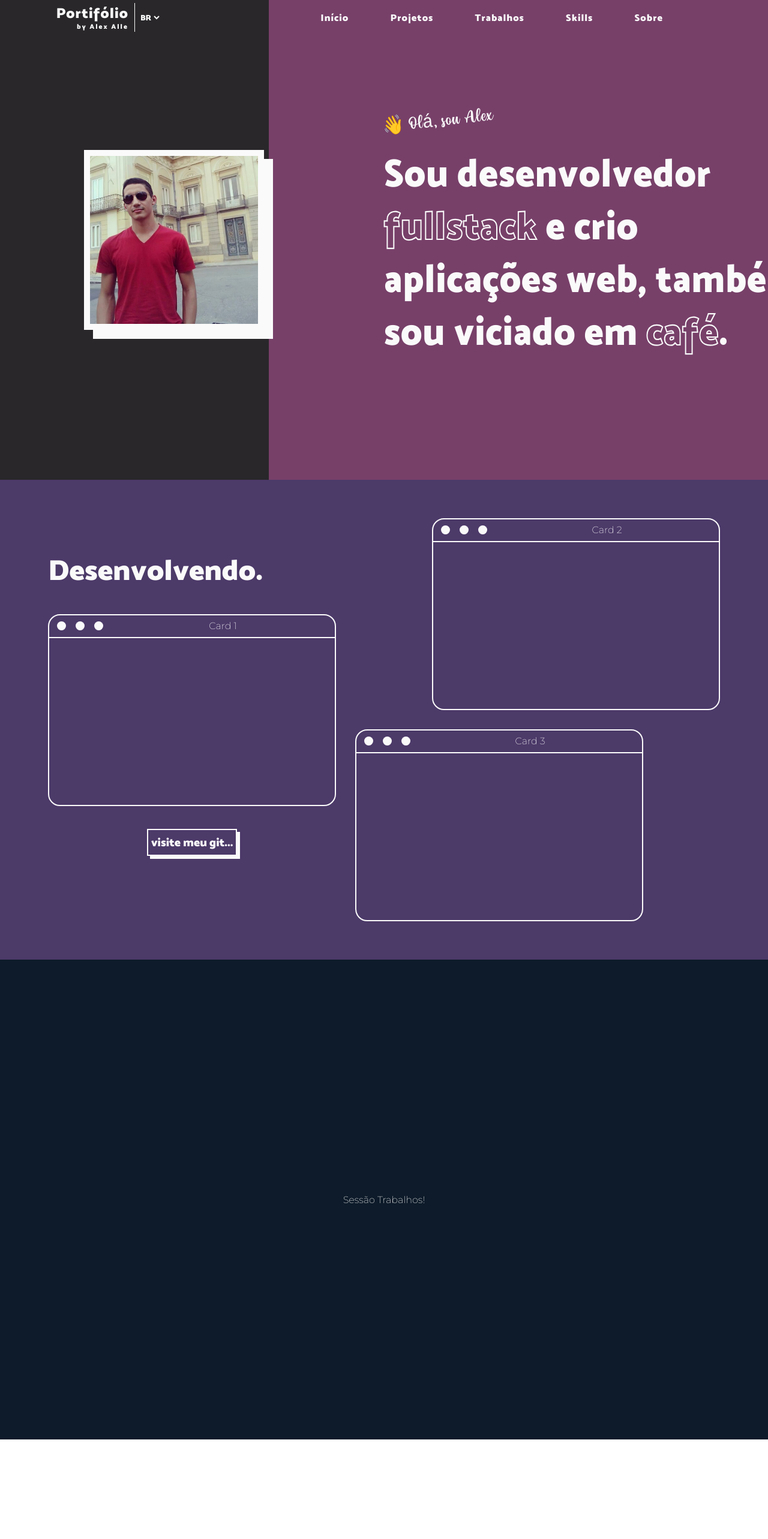
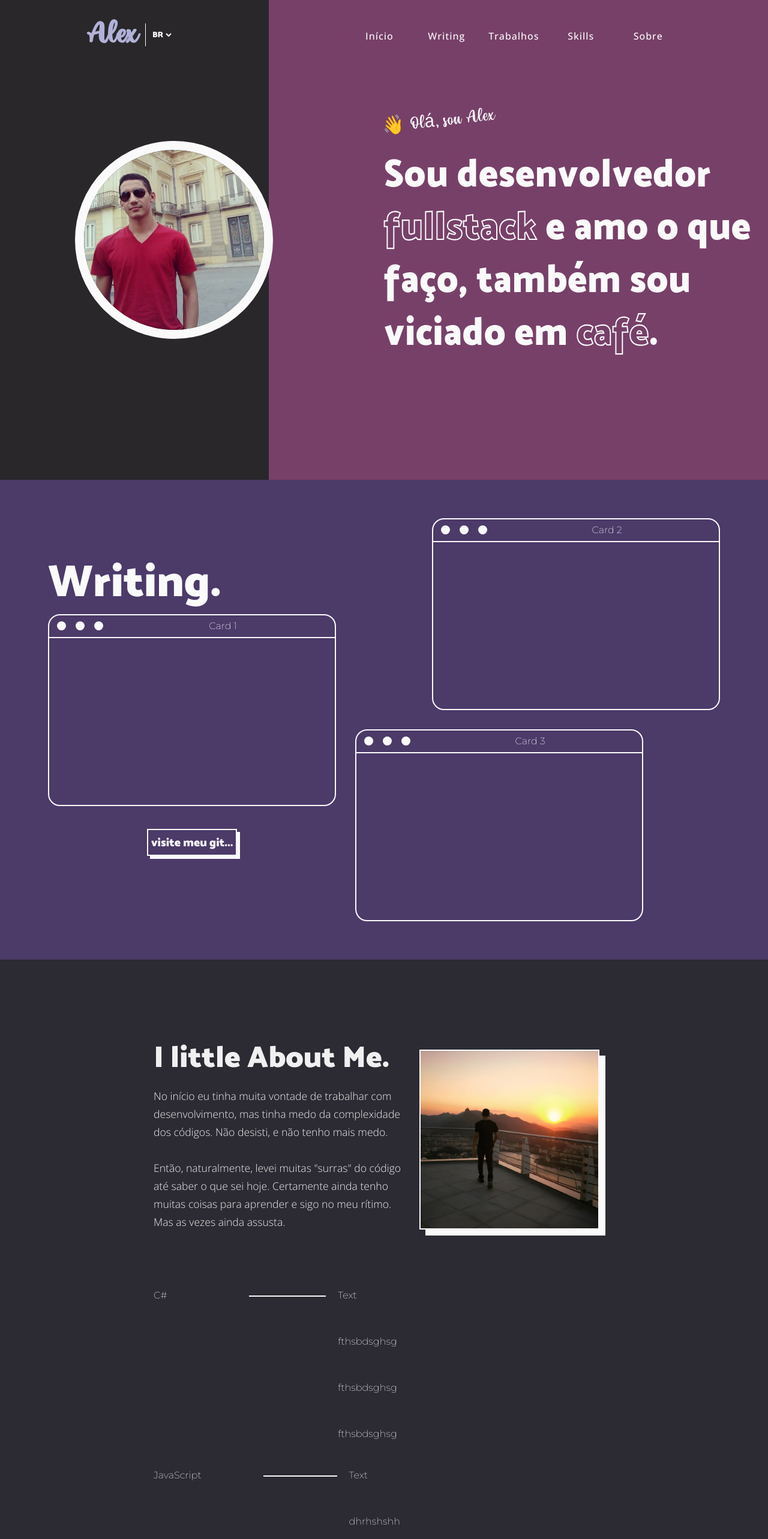
Before and after one commit to MessiahDev/portifolio_api, a Vue app: page / in a window 1280 px wide. Shown: the top 2566 px of the page at 60% size. Before the commit the page ends 2400 px from the top, so only its background shows below. Built offline with nearby package versions, Linux system fonts and the light colour scheme.

Commit message:
Começando a sessão About

```diff
--- a/src/components/Inicio.vue
+++ b/src/components/Inicio.vue
@@ -6,7 +6,7 @@
         <div class="textRightContainer">
             <div class="descricao">
                 <p class="title"><span class="hand">👋</span> Olá, sou Alex</p>
-                <h1>Sou desenvolvedor <span class="bordered-text">fullstack</span> e crio aplicações web, também sou viciado em <span class="bordered-text">café</span>.</h1>
+                <h1>Sou desenvolvedor <span class="bordered-text">fullstack</span> e amo o que faço, também sou viciado em <span class="bordered-text">café</span>.</h1>
             </div>
         </div>
     </section>
@@ -36,7 +36,7 @@ export default {
                 });
             });
 
-            const elements = document.querySelectorAll('.hand');
+            const elements = document.querySelectorAll('.hand, .logoInicio img');
             elements.forEach(element => {
                 observer.observe(element);
             });
@@ -77,12 +77,14 @@ body {
 }
 
 .logoInicio img {
+    box-sizing: content-box;
+    display: inline-block;
     width: 300px;
     height: 300px;
     align-self: center;
     justify-self: center;
-    box-shadow: 15px 15px 0px 0px #fafafa;
-    border: 10px solid #fafafa;
+    border-radius: 200px;
+    border: 15px solid #fafafa;
 }
 
 .textRightContainer {
@@ -114,17 +116,9 @@ body {
     transition: all 0.6s ease-in-out;
 }
 
-@keyframes wave {
-    0% { transform: rotate(30deg); }
-    20% { transform: rotate(0deg); }
-    40% { transform: rotate(30deg); }
-    60% { transform: rotate(0deg); }
-    80% { transform: rotate(30deg); }
-    100% { transform: rotate(0deg); }
-}
-
 .hand {
     display: inline-block;
+    margin-right: 3px;
     transform-origin: 70% 70%;
     transition: all 1s ease-in-out;
 }
@@ -147,146 +141,17 @@ body {
     margin: 25px 0;
 }
 
-.links {
-    display: flex;
-    align-items: end;
+@keyframes spin {
+    0% { transform: rotateX(0deg); }
+    100% { transform: rotateX(360deg); }
 }
 
-.links div a {
-    position: relative;
-    text-transform: uppercase;
-    text-decoration: none;
-    font-family: 'Open Sans Light', sans-serif;
-    transition: 0.5s ease-in-out;
-    color: #fafafa;
-    letter-spacing: 1px;
-    margin: 0em 2em;
-}
-
-.links div a span::after {
-    content: '';
-    position: absolute;
-    bottom: -0.5rem;
-    width: 0%;
-    left: 50%;
-    height: 0.1rem;
-    background: #fafafa;
-    transition: all 300ms ease-in-out;
-}
-
-.links div a span:hover:after {
-    width: 95%;
-    left: 3%;
-}
-
-@media (max-width: 1200px) {
-    .apresentacao h2 {
-        font-size: 5rem;
-    }
-
-    .descricao {
-        padding: 0 15%;
-    }
-}
-
-@media (max-width: 992px) {
-    .apresentacao h2 {
-        font-size: 4rem;
-    }
-
-    .descricao {
-        padding: 0 10%;
-    }
-}
-
-@media (max-width: 768px) {
-    .apresentacao h2 {
-        font-size: 3rem;
-    }
-
-    .descricao {
-        padding: 0 5%;
-    }
-
-    .links div a {
-        margin: 0em 1em;
-    }
-}
-
-@media (max-width: 576px) {
-    .apresentacao {
-        padding-top: 5em;
-    }
-
-    .apresentacao h2 {
-        font-size: 2.5rem;
-    }
-
-    .descricao {
-        padding-bottom: 3em;
-    }
-
-    .links div {
-        flex-direction: column;
-        padding-bottom: 2em;
-    }
-
-    .links div a {
-        display: block;
-        padding-top: 1em;
-    }
-
-    .section {
-        z-index: 99;
-        display: grid;
-        grid-template-columns: 100%;
-        grid-template-rows: 40% 3fr 1fr;
-        width: 100vw;
-        height: 100vh;
-        padding: 30px;
-        grid-template-areas:
-            'apresentacao'
-            'descricao'
-            'links';
-    }
-}
-
-@media (max-width: 320px) {
-    .apresentacao {
-        padding-top: 1.5rem;
-    }
-
-    .apresentacao h2 {
-        font-size: 2rem;
-    }
-
-    .descricao {
-        padding-bottom: 3em;
-        font-size: 0.8rem;
-    }
-
-    .links div {
-        flex-direction: column;
-        font-size: 0.9rem;
-    }
-
-    .links div a {
-        display: block;
-        padding-top: 0.3em;
-    }
-
-    .section {
-        z-index: 99;
-        display: grid;
-        grid-template-columns: 100%;
-        grid-template-rows: 40% 3fr 1fr;
-        width: 100vw;
-        height: 100vh;
-        padding: 30px;
-        grid-template-areas:
-            'apresentacao'
-            'descricao'
-            'links';
-    }
+@keyframes wave {
+    0% { transform: rotate(30deg); }
+    20% { transform: rotate(0deg); }
+    40% { transform: rotate(30deg); }
+    60% { transform: rotate(0deg); }
+    80% { transform: rotate(30deg); }
+    100% { transform: rotate(0deg); }
 }
 </style>
--- a/src/components/LandingPage.vue
+++ b/src/components/LandingPage.vue
@@ -30,14 +30,6 @@ body {
   overflow-x: hidden;
 }
 
-.container {
-  display: flex;
-  justify-content: center;
-  align-items: center;
-  height: 100vh;
-  width: 100vw;
-}
-
 .parallax {
     background-attachment: fixed;
     background-position: center;
--- a/src/components/Navbar.vue
+++ b/src/components/Navbar.vue
@@ -2,8 +2,7 @@
   <nav class="navbar">
     <div class="logoContainer">
       <div class="logo">
-        <h1>Portifólio</h1>
-        <p>by Alex Alle</p>
+        <h1>Alex</h1>
       </div>
       <div class="div-select-lang">
         <select class="select-lang">
@@ -12,11 +11,13 @@
         </select>
       </div>
     </div>
-    <ul>
-      <li v-for="(item, index) in menuItems" :key="index">
-        <a href="#">{{ item }}</a>
-      </li>
-    </ul>
+    <div class="menuList">
+      <ul class="list" v-for="(item, index) in menuItems" :key="index">
+        <li class="listItem">
+          <a class="links" href="#">{{ item }}</a>
+        </li>
+      </ul>
+    </div>
   </nav>
 </template>
 
@@ -26,11 +27,31 @@ export default {
 
     data() {
     return {
-      menuItems: ['Início', 'Projetos', 'Trabalhos', 'Skills', 'Sobre']
+      menuItems: ['Início', 'Writing', 'Trabalhos', 'Skills', 'Sobre']
     };
   },
 
+  mounted() {
+    this.observeLogo();
+  },
+
   methods: {
+    observeLogo() {
+        const observer = new IntersectionObserver((entries) => {
+            entries.forEach(entry => {
+                if (entry.isIntersecting) {
+                    entry.target.classList.add('show');
+                } else {
+                    entry.target.classList.remove('show');
+                }
+            });
+        });
+
+        const cards = document.querySelectorAll('.logo');
+        cards.forEach(card => {
+            observer.observe(card);
+        });
+    },
   }
 }
 </script>
@@ -39,49 +60,56 @@ export default {
   display: flex;
   justify-content: space-around;
   align-items: center;
-  position: fixed;
+  position: absolute;
   letter-spacing: 1px;
   width: 100%;
   z-index: 100;
+  height: 120px;
 }
 
-.navbar ul {
-  display: flex;
-  list-style: none;
-  width: 40rem;
-  align-items: center;
-  margin: 0px 50px;
+.list {
+  width: 7em;
+  height: 100%;
 }
 
-.navbar ul li {
+.listItem {
   display: flex;
   justify-content: center;
   align-items: center;
   height: 100%;
-  flex-grow: 1;
   transition: background-color 0.5s ease-in-out, flex-grow 0.5s ease-in-out;
   cursor: pointer;
 }
 
-.navbar ul li:hover {
-  flex-grow: 2;
+.menuList {
+  display: flex;
+  justify-content: center;
+  height: 100%;
 }
 
-.navbar ul li:not(:hover) {
-  flex-grow: 0.5;
+.links {
+  display: flex;
+  position: relative;
 }
 
-.navbar ul li:hover > a {
-  color: #fafafa;
-  font-family: 'Mosk Ultra Bold', sans-serif;
+.links:hover::after {
+  width: 100%;
+  left: 0%;
 }
 
-.navbar ul li::selection {
-  flex-grow: 2;
+.links::after {
+  content: '';
+  position: absolute;
+  bottom: -0.4rem;
+  width: 0%;
+  left: 50%;
+  height: 0.2rem;
+  background: #fafafa;
+  transition: all 300ms ease-in-out;
 }
 
-.navbar ul li a {
-  font-family: 'Mosk Ultra Bold', sans-serif;
+.links {
+  font-family: 'Open Sans Medium', sans-serif;
   text-decoration: none;
   color: #fafafa;
 }
@@ -91,18 +119,23 @@ export default {
 }
 
 .logo {
-  font-family: 'Mosk Ultra Bold', sans-serif;
-  color: #fafafa;
-  margin: 2px 0px 2px 3px;
-  padding: 5px 5px 5px 0px;
+  display: flex;
+  justify-content: end;
+  align-items: center;
+  font-family: 'Hello Valentica', sans-serif;
+  color: hsl(240, 33%, 77%);
+  margin: 0px 0px 5px 0px;
+  padding: 0px 7px 0px 0px;
+  font-size: 35px;
   text-align: end;
   cursor: pointer;
+  transform: translateY(-100%);
+  transition: all 1s ease-in-out;
 }
 
-.logo p:nth-child(2) {
-  font-family: 'Mosk Ultra Bold', sans-serif;
-  font-size: 0.7rem;
-  letter-spacing: 2px;
+.logo.show {
+  transform: translateY(0);
+  transition: all 1s ease-in-out;
 }
 
 .div-select-lang {
@@ -110,8 +143,8 @@ export default {
   justify-content: center;
   align-items: center;
   border-left: 1px solid #fafafa;
-  margin: 5px 0px 5px 5px;
-  padding: 10px 0px 10px 5px;
+  margin: 20px 0px 25px 5px;
+  padding: 10px 0px 10px 7px;
 }
 
 .select-lang {
--- a/src/components/Projetos.vue
+++ b/src/components/Projetos.vue
@@ -1,10 +1,9 @@
 <template>
     <section class="backgroundProjects">
         <div class="cardsColums">
-
             <div class="container1">
                 <div class="coding">
-                    <h2>Desenvolvendo.</h2>
+                    <h2>Writing.</h2>
                 </div>
                 <div class="cardContainer1">
                     <div class="card1">
@@ -94,7 +93,7 @@ export default {
             cards.forEach(card => {
                 observer.observe(card);
             });
-        }
+        },
     }
 }
 </script>
@@ -124,16 +123,16 @@ export default {
 }
 
 .container1 {
-    grid-area: container1;
+    grid-area: 'container1';
     grid-row: 1 / 3;
 }
 
 .container2 {
-    grid-area: container2;
+    grid-area: 'container2';
 }
 
 .container3 {
-    grid-area: container3;
+    grid-area: 'container3';
 }
 
 .dots {
@@ -164,13 +163,15 @@ export default {
     height: 13%;
     margin-top: 120px;
     font-family: 'Mosk Ultra Bold', sans-serif;
-    font-size: 2rem;
+    font-size: 50px;
+    filter: blur(3px);
     transform: translateX(-100%);
     transition: all 0.6s ease-in-out;
 }
 
 .coding.show {
     transform: translateX(0);
+    filter: blur(0);
 }
 
 .cardContainer1 {
@@ -213,12 +214,14 @@ export default {
     height: 25%;
     justify-content: center;
     align-items: center;
+    filter: blur(3px);
     transform: translateX(-100%);
-    transition: all 1s ease-in-out;
+    transition: all 0.6s ease-in-out;
 }
 
 .gitHubBtn.show {
     transform: translateX(0);
+    filter: blur(0);
 }
 
 .gitHubBtn button {
--- a/src/components/Trabalhos.vue
+++ b/src/components/Trabalhos.vue
@@ -1,23 +1,133 @@
 <template>
-    <section class="parallax">
-        <div class="container">
-            Sessão Trabalhos!
+    <section class="sectionAbout">
+        <div class="contentAbout">
+            <div class="aboutIntro">
+                <div class="introColums1">
+                    <h2 class="aboutMe">I little About Me.</h2>
+                    <p>No início eu tinha muita vontade de trabalhar com desenvolvimento, mas tinha medo da complexidade dos códigos.
+                        Não desisti, e não tenho mais medo.
+                    </p>
+                    <p>
+                        Então, naturalmente, levei muitas "surras" do código até saber o que sei hoje. Certamente ainda tenho muitas coisas
+                        para aprender e sigo no meu rítimo. Mas as vezes ainda assusta.
+                    </p>
+                </div>
+                <div class="introColums2">
+                    <img src="../assets/img/alex2.png" alt="" srcset="">
+                </div>
+            </div>
+            <div v-for="(item, index) in articles" :key="index">
+                <article class="article1">
+                    <div class="topc1">
+                        <p>{{ item.name }}</p>
+                    </div>
+                    <div class="lineTopc"></div>
+                    <div class="topcText1">
+                        <p>Text</p>
+                        <p>{{ item.text }}</p>
+                        <p>{{ item.text }}</p>
+                        <p>{{ item.text }}</p>
+                    </div>
+                </article>
+            </div>
         </div>
     </section>
 </template>
 
 <script>
-    export default {
-        name: 'Trabalhos',
+export default {
+    name: 'Trabalhos',
 
-    }
+    data() {
+        return {
+            articles: [
+                { name: 'C#', text: 'fthsbdsghsg' },
+                { name: 'JavaScript', text: 'dhrhshshh' },
+                { name: 'TypeScript', text: 'hszgvghhh' },
+                { name: 'Vue', text: 'sxfghghgr' },
+                { name: 'React', text: 'sxfghghgr' },
+            ],
+        };
+    },
+
+
+}
 </script>
 
 <style>
-.container {
+.sectionAbout {
     color: #f0f0f0;
-    background: #0d1b2a;
+    background: #2C2A32;
+    display: flex;
+    justify-content: center;
+    height: 230vh
 }
 
+.contentAbout {
+    margin: 100px 0px;
+    width: 60vw;
+}
+
+.aboutIntro {
+    display: grid;
+    grid-template-columns: 1.2fr 1fr;
+}
+
+.introColums1 {
+    height: 400px;
+    font-family: 'Open Sans Light', sans-serif;
+}
+
+.aboutMe {
+    height: 13%;
+    font-family: 'Mosk Ultra Bold', sans-serif;
+    font-size: 50px;
+    margin: 30px 0px;
+}
+
+.aboutIntro .introColums1 p  {
+    margin: 30px 0px;
+    font-size: 1.1em;
+    line-height: 30px;
+}
+
+.introColums2 {
+    display: flex;
+    justify-content: center;
+    align-items: center;
+}
+
+.introColums2 img {
+    width: 300px;
+    height: 300px;
+    border: 2px solid #fafafa;
+    box-shadow: 10px 10px 0px #fafafa;
+}
+
+.article1 {
+    display: grid;
+    grid-template-columns: 0.2fr 1fr 1.8fr;
+    margin: 50px 0px;
+}
+
+.topc1 {
+    height: 250px;
+}
+
+.lineTopc {
+    content: '';
+    height: 2px;
+    width: 50%;
+    margin: 10px 20px;
+    background: #fafafa;
+    justify-self: flex-end;
+}
+
+.topcText1 {
+    display: flex;
+    flex-direction: column;
+    height: 250px;
+    justify-content: space-between;
+}
 
 </style>
```
Also changed, not shown: src/assets/img/alex2.png (added).
